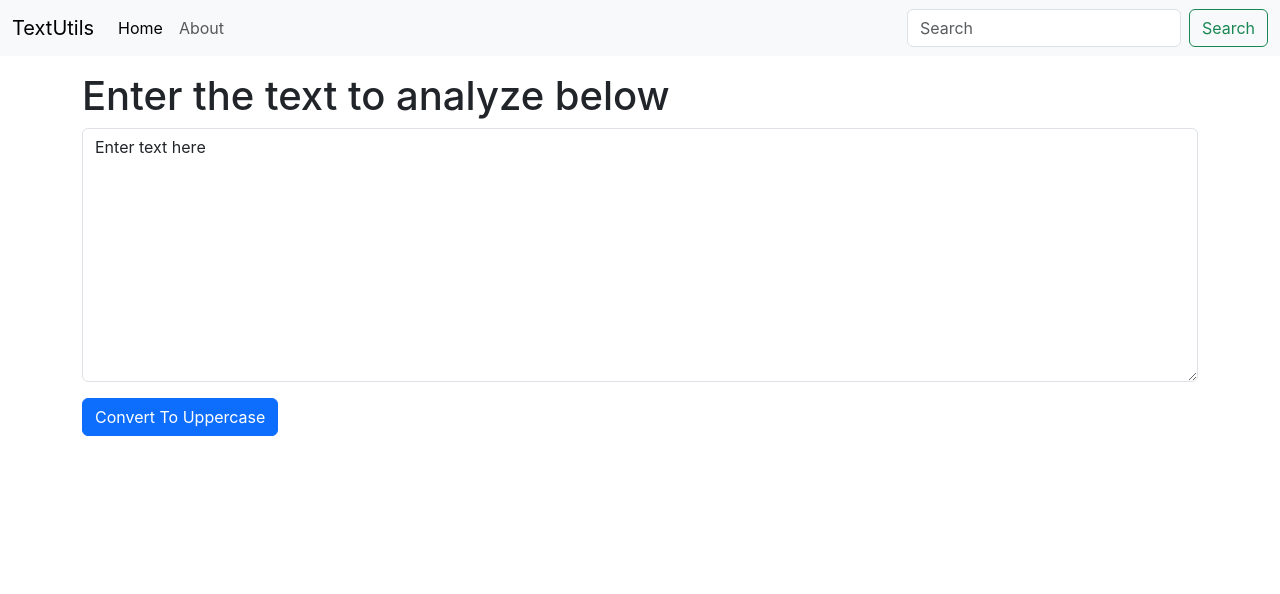
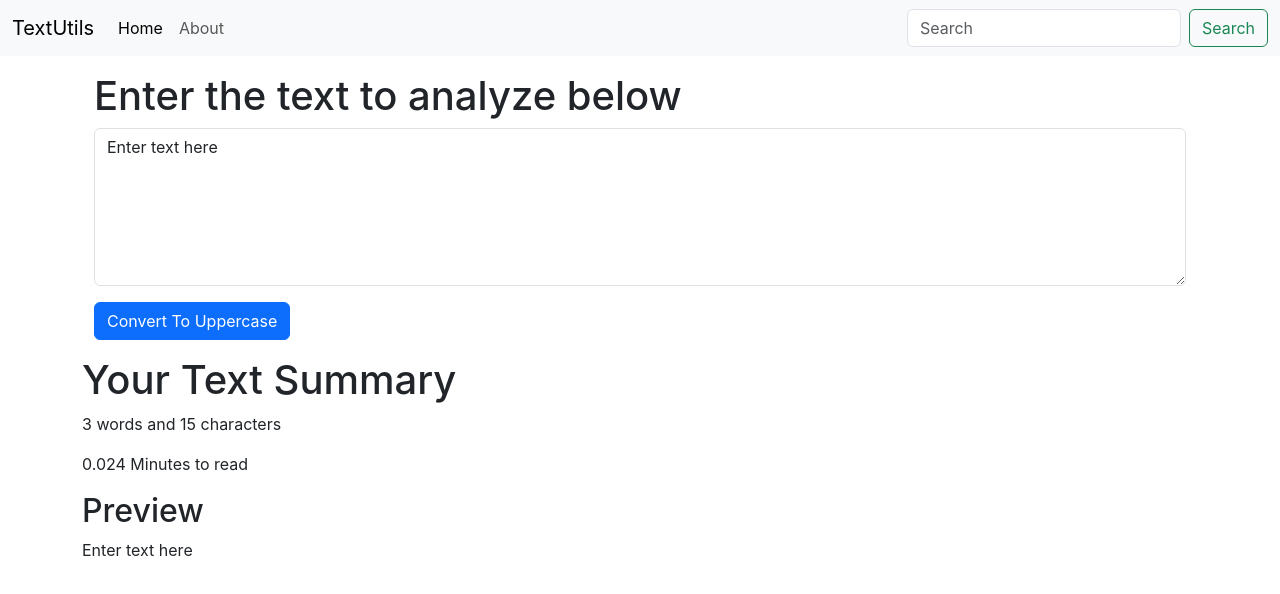
Before and after one commit to Shragupt/My_First_React, a React (Create React App) app: page / in a window 1280 px wide. Shown: the top 594 px of the page. Built offline with nearby package versions, Linux system fonts and the light colour scheme.

Commit message:
Added more functionalities

```diff
--- a/src/components/TextForm.js
+++ b/src/components/TextForm.js
@@ -15,13 +15,23 @@ export default function TextForm(props) {
   const [text, setText] = useState('Enter text here');
 
   return (
-    <div>
+    <>
+    <div className="container">
       <h1>{props.heading}</h1>
       <div className="mb-3">
-        <textarea className="form-control" value={text} onChange={handleOnChange} id="myBox"rows="10">
+        <textarea className="form-control" value={text} onChange={handleOnChange} id="myBox"rows="6">
         </textarea>
       </div>
       <button className="btn btn-primary" onClick={handleUpClick}>Convert To Uppercase</button>
+      </div>
+
+    <div className="conatiner my-3">
+      <h1>Your Text Summary</h1>
+      <p>{text.split(" ").length} words and {text.length} characters</p>
+      <p>{0.008 * text.split(" ").length} Minutes to read</p>
+      <h2>Preview</h2>
+      <p>{text}</p>
     </div>
+    </>
   );
 }
```
